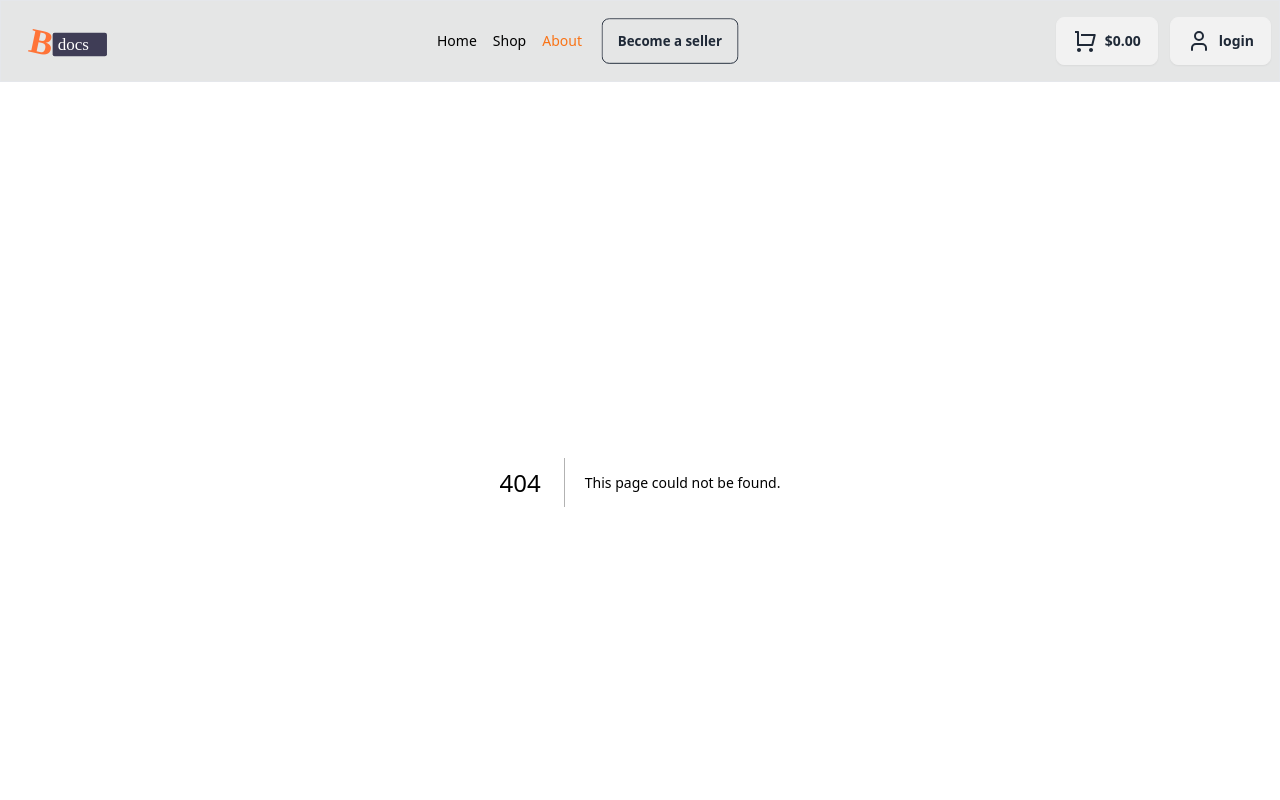
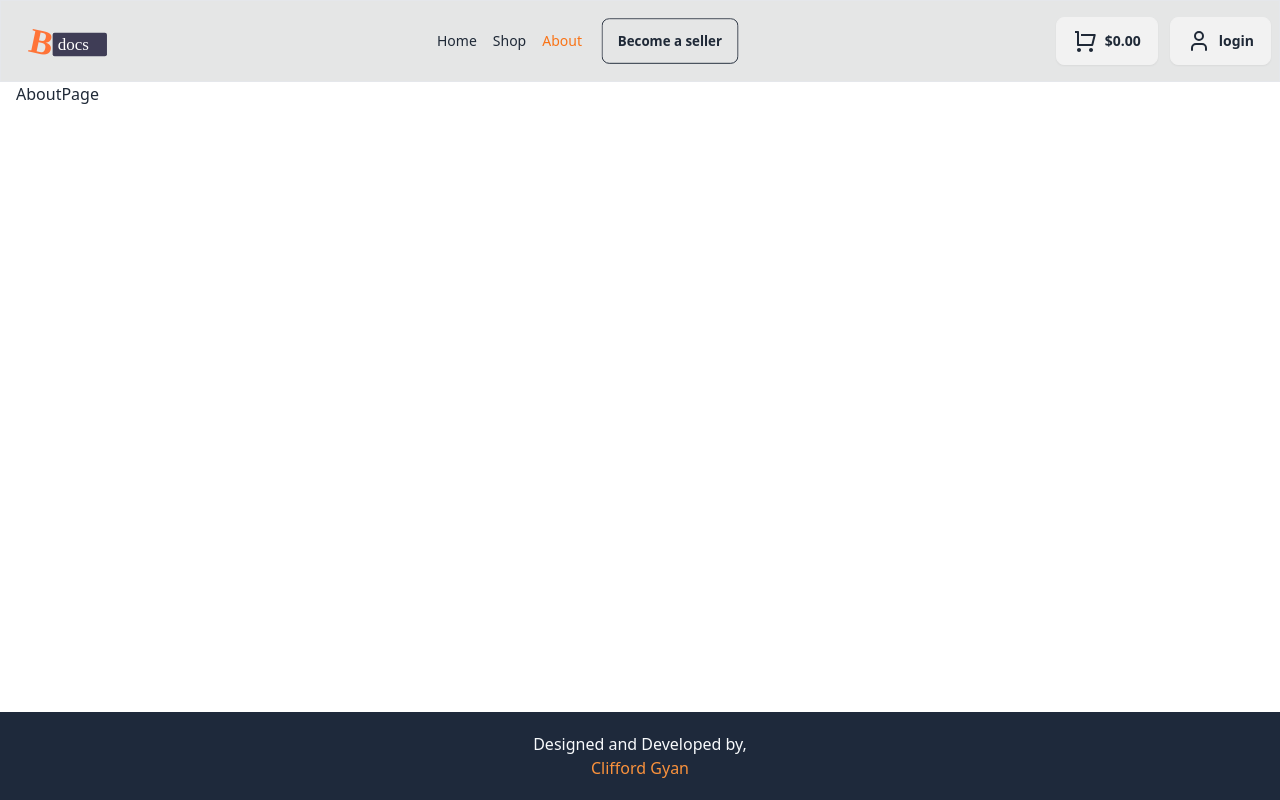
Before and after one commit to cliff-codes/book-commerce, a Next.js app: page /About in a window 1280 px wide. Before the commit this address had no page. Shown: the top 800 px of the page. Built offline with nearby package versions, Linux system fonts and the light colour scheme.

Commit message:
routing bug fixed

```diff
--- /dev/null
+++ b/app/About/page.tsx
@@ -0,0 +1,12 @@
+import React from 'react'
+import AboutPage from '../ui/pages/AboutPage'
+
+const page = () => {
+  return (
+    <div className='w-full px-4'>
+        <AboutPage/>
+    </div>
+  )
+}
+
+export default page
--- a/app/ui/components/navs/HomeNav.tsx
+++ b/app/ui/components/navs/HomeNav.tsx
@@ -1,9 +1,7 @@
 import React from 'react'
-import Link from 'next/link'
 import SellerBtn from '../buttons/SellerBtn'
 import LoginBtn from '../buttons/LoginBtn'
 import CartInfoBtn from '../buttons/CartInfoBtn'
-import { LuMenu } from "react-icons/lu"
 import Logo from '../logos/Logo'
 import NavLink from '../links/NavLink'
 
@@ -56,6 +54,8 @@ const HomeNav = () => {
             <div className='w-full hover:bg-slate-600 py-3 pl-3 rounded-md hover:text-slate-50'>
               <NavLink route={'/About'} routeName='About'/>
             </div>
+
+            <SellerBtn/>
           </div>
         </div>
       </div>
--- a/app/ui/components/navs/Nav.tsx
+++ b/app/ui/components/navs/Nav.tsx
@@ -8,7 +8,9 @@ const Nav = () => {
 
   return (
     <div className='w-full flex justify-center'>
-      {pathname.includes("store") ? <StoreNav/> : <HomeNav/>}
+      { pathname.includes('login') ? null :
+          pathname.includes("store") ? <StoreNav/> :
+            <HomeNav/>}
     </div>
   )
 }
--- a/app/ui/components/sections/Showcase.tsx
+++ b/app/ui/components/sections/Showcase.tsx
@@ -10,7 +10,11 @@ const Showcase = () => {
             <div className='flex flex-col gap-5 custom-sm:place-items-start custom-sm:gap-7'>
                 <h1 className='text-xl text-center custom-sm:text-2xl'>Your Reading Adventure Starts Here</h1>
                 <h4 className='text-center text-sm custom-xs:text-base custom-sm:text-left max-w-screen-custom-sm'>Welcome to a haven for book enthusiasts. Your next reading adventure awaits – Let the journey begin</h4>
-                <SearchBox/>
+
+                <div className='w-full flex justify-center custom-sm:justify-start'>
+                    <SearchBox/>
+                </div>
+
             </div>
 
             <div className=' hidden custom-sm:flex  '>
--- a/app/ui/components/utilityComponents/SearchBox.tsx
+++ b/app/ui/components/utilityComponents/SearchBox.tsx
@@ -3,7 +3,7 @@ import SearchBtn from '../buttons/SearchBtn'
 
 const SearchBox = () => {
   return (
-    <div className='w-full flex justify-center custom-sm:place-items-start' >
+    <div className='' >
         <div className='bg-white w-fit flex rounded-sm '>
             <input type="text" placeholder="title, author or topics" className="input  w-full max-w-xs  text-slate-900 focus:border-none focus:outline-none text-sm custom-xs:w-80" />
             <SearchBtn/>
--- /dev/null
+++ b/app/ui/pages/AboutPage.tsx
@@ -0,0 +1,9 @@
+import React from 'react'
+
+const AboutPage = () => {
+  return (
+    <div>AboutPage</div>
+  )
+}
+
+export default AboutPage
--- a/app/ui/pages/StorePage.tsx
+++ b/app/ui/pages/StorePage.tsx
@@ -6,15 +6,18 @@ import BookCard from '../components/utilityComponents/BookCard'
 const StorePage = () => {
   return (
     <div className='w-full flex justify-center'>
-        <div className='px-8 box-border max-w-7xl'>
-          <div className='py-8'><SearchBox/></div>
+        <div className='px-8 box-border w-full max-w-7xl'>
+
+          <div className='flex justify-center my-5'>
+            <SearchBox/>
+          </div>
 
           <div className='text-center mb-4'>
             <SectionTitle name='New Releases'/>
           </div>
           {/* fetch data from database to fill card  */}
           <div className='w-full'>
-            <div className='w-full grid grid-cols-1 custom-sm:grid-cols-2 lg:grid-cols-3 gap-4 place-items-center justify-center mb-4 '>
+            <div className='w-full grid grid-cols-1 custom-sm:grid-cols-2 lg:grid-cols-3 xl:grid-cols-4 gap-4 place-items-center justify-center mb-4 '>
                   <BookCard title='Soul' price={123.42} coverImg='https://marketplace.canva.com/EAFaQMYuZbo/1/0/1003w/canva-brown-rusty-mystery-novel-book-cover-hG1QhA7BiBU.jpg'/>
 
                   <BookCard title='Alone' price={123.42} coverImg='https://marketplace.canva.com/EAFPHUaBrFc/1/0/1003w/canva-black-and-white-modern-alone-story-book-cover-QHBKwQnsgzs.jpg'/>
```
